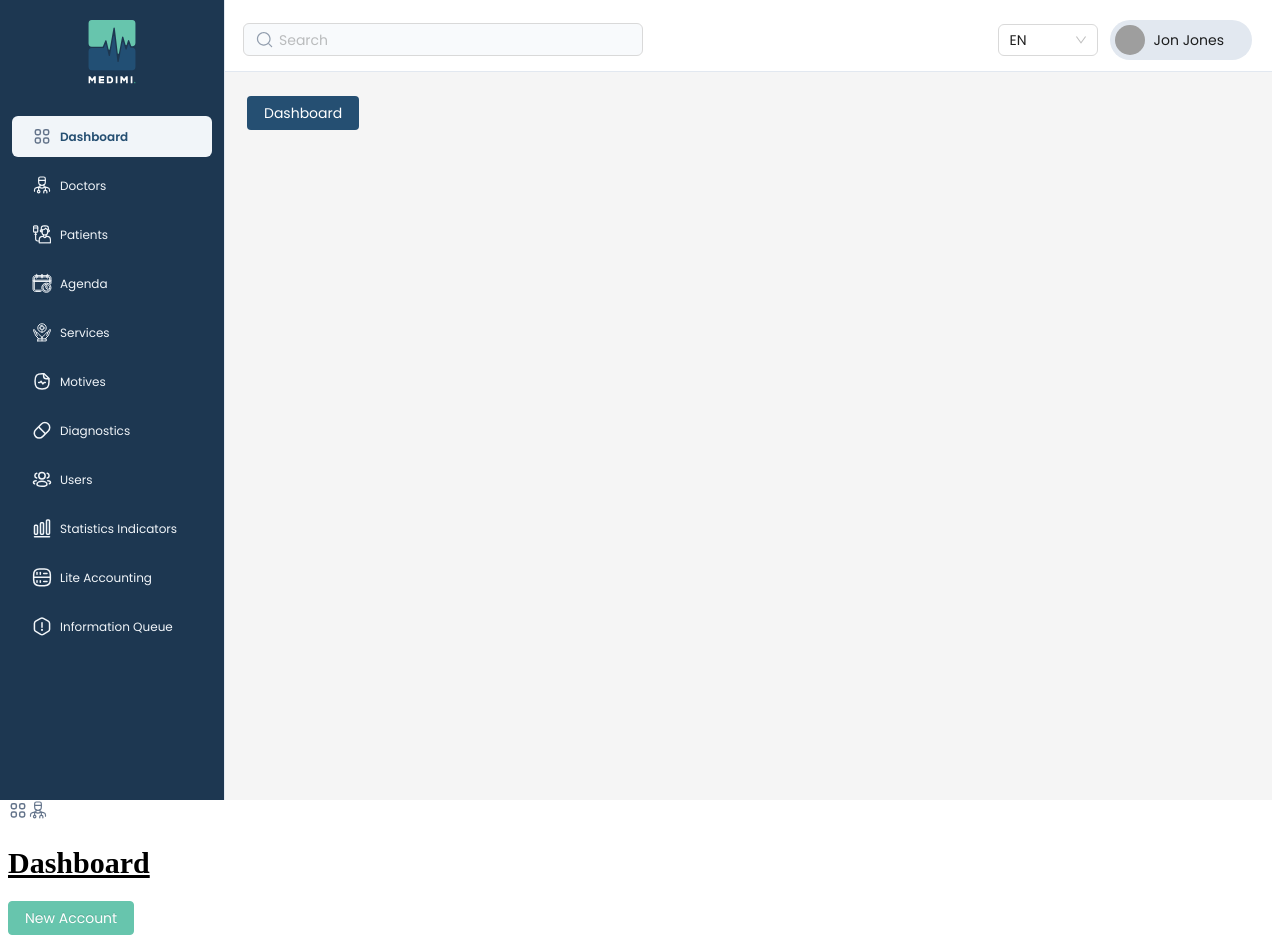
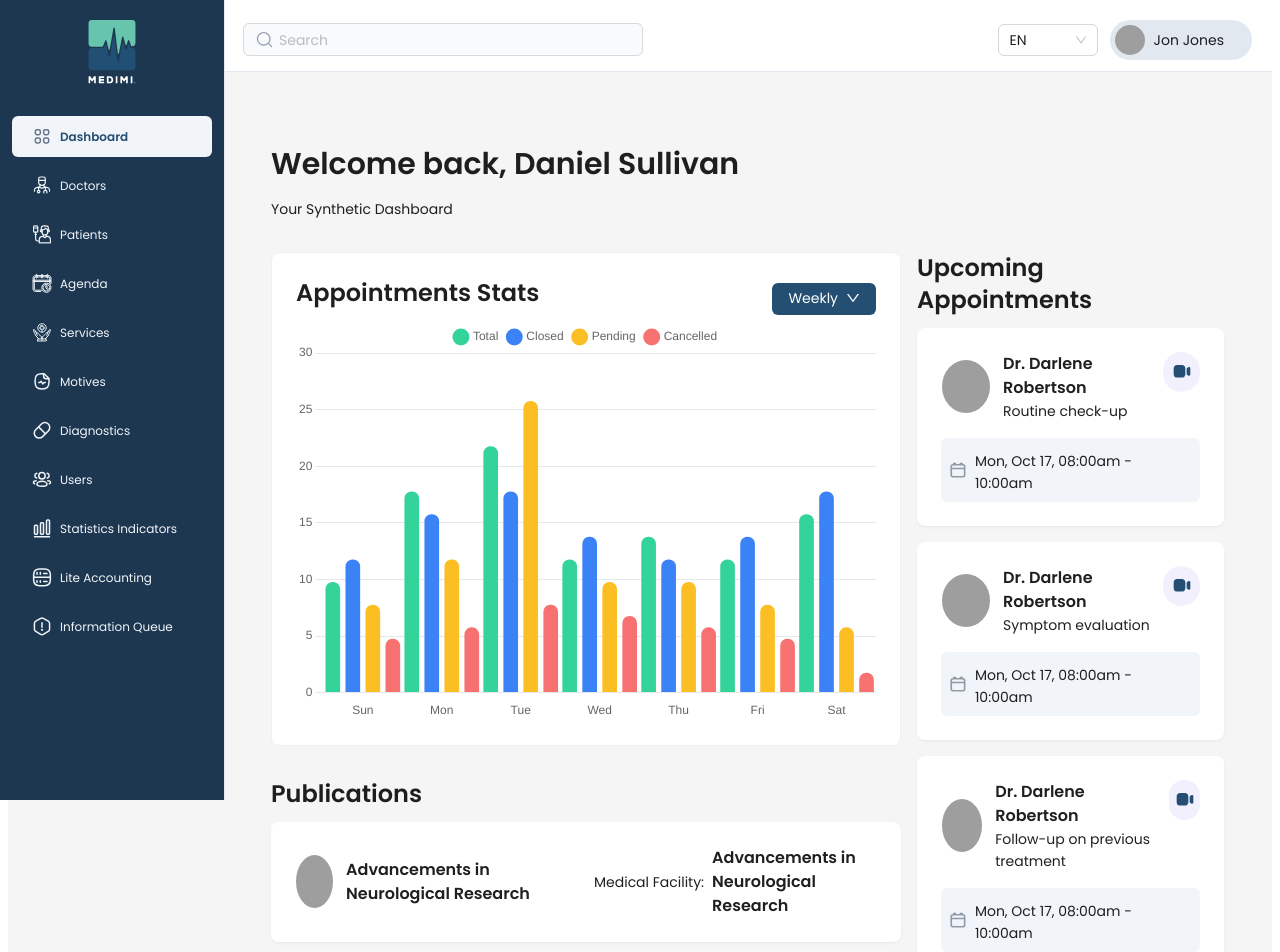
Before and after one commit to deftzero/medimi-caretaker, a React (Vite) app: page /dashboard in a window 1280 px wide. Shown: the top 952 px of the page. Built offline with nearby package versions, Linux system fonts and the light colour scheme; grey boxes are pictures that could not be loaded.

Commit message:
Dashboard page Completed

```diff
--- a/src/data/index.ts
+++ b/src/data/index.ts
@@ -1,4 +1,6 @@
-import { IUser } from "../interfaces"
+import { TFunction } from "i18next";
+import { IAppointmentsDashboard, IPublicationsDashoard, IUser } from "../interfaces"
+import { MenuProps } from "antd";
 
 
 
@@ -36,3 +38,121 @@ export const serviceOptions: any = [
     name: 'Service B'
   }
 ]
+const datasetsBarStyles ={
+  borderColor: "transparent",
+  borderWidth: 3,
+  barThickness: 20,
+  maxBarThickness: 20,
+  barPercentage: 0.5,
+  borderRadius: 15,
+}
+export const appointmentsStatsData = (t: TFunction<"translation", undefined>) => ({
+  labels: ["Sun", "Mon", "Tue", "Wed", "Thu", "Fri", "Sat"],
+  datasets: [
+    {
+      label: t("dashboard.statsLabels.total"),
+      backgroundColor: "#34D399",
+      ...datasetsBarStyles,
+      data: [10, 18, 22, 12, 14, 12, 16],
+    },
+    {
+      label: t("dashboard.statsLabels.closed"),
+      backgroundColor: "#3B82F6",
+      ...datasetsBarStyles,
+      data: [12, 16, 18, 14, 12, 14, 18],
+    },
+    {
+      label: t("dashboard.statsLabels.pending"),
+      backgroundColor: "#FBBF24",
+      ...datasetsBarStyles,
+      data: [8, 12, 26, 10, 10, 8, 6],
+    },
+    {
+      label: t("dashboard.statsLabels.cancelled"),
+      backgroundColor: "#F87171",
+      ...datasetsBarStyles,
+      data: [5, 6, 8, 7, 6, 5, 2],
+    },
+  ],
+});
+
+export const appointmentsStatsOptions: any = {
+  responsive: true,
+  maintainAspectRatio: false,
+  scales: {
+    xAxes: [{ categorySpacing: 0 }],
+    x: {
+      grid: {
+        display: false,
+      },
+      border: {
+        display: false, // Removes the x-axis line
+      },
+    },
+    y: {
+      beginAtZero: true,
+      grid: {
+        color: "#E5E7EB", // Tailwind gray-300
+        borderDash: [5, 5],
+      },
+      border: {
+        display: false, // Removes the x-axis line
+      },
+    },
+  },
+  plugins: {
+    legend: {
+      position: "top",
+      labels: {
+        usePointStyle: true,
+      },
+    },
+    tooltip: {
+      mode: "index",
+      intersect: false,
+    },
+  },
+};
+
+export const appointmentsDashboard:IAppointmentsDashboard[] = [
+  {
+    doctor: "Dr. Darlene Robertson",
+    type: "Routine check-up",
+    time: "Mon, Oct 17, 08:00am - 10:00am",
+  },
+  {
+    doctor: "Dr. Darlene Robertson",
+    type: "Symptom evaluation",
+    time: "Mon, Oct 17, 08:00am - 10:00am",
+  },
+  {
+    doctor: "Dr. Darlene Robertson",
+    type: "Follow-up on previous treatment",
+    time: "Mon, Oct 17, 08:00am - 10:00am",
+  },
+];
+
+export const publicationsDashoard:IPublicationsDashoard[] = [
+  {
+    title: "Advancements in Neurological Research",
+    facility: "Evergreen Hospital",
+  },
+  {
+    title: "Addressing Mental Health Challenges in Adolescents",
+    facility: "Willowbrook Medical Group",
+  },
+  {
+    title: "Emerging Technologies in Rehabilitation Medicine",
+    facility: "Pinecrest Health Services",
+  },
+];
+export const appointmentsStatsDropdownItems = (t: TFunction<"translation", undefined>): MenuProps["items"] => ([
+  {
+    label: t("dashboard.statsView"),
+    key: "1",
+  },
+  {
+    label: t("dashboard.statsView"),
+    key: "2",
+  },
+]);
--- a/src/i18n/en/translationEN.json
+++ b/src/i18n/en/translationEN.json
@@ -27,5 +27,20 @@
   },
   "user": {
     "title": "User Details"
+  },
+  "dashboard":{
+    "title": "Welcome back, {{name}}",
+    "subTitle": "Your Synthetic Dashboard",
+    "appointmentsStats": "Appointments Stats",
+    "statsLabels": {
+      "total": "Total",
+      "closed": "Closed",
+      "pending": "Pending",
+      "cancelled": "Cancelled"
+    },
+    "statsView": "Weekly",
+    "publications": "Publications",
+    "upcomingAppointments": "Upcoming Appointments",
+    "facility": "Medical Facility"
   }
 }
--- a/src/pages/caretaker/dashboard/Dashboard.tsx
+++ b/src/pages/caretaker/dashboard/Dashboard.tsx
@@ -1,13 +1,134 @@
-import AppButton from '../../../components/ui/AppButton';
+import {
+  Card,
+  Col,
+  Row,
+  Avatar,
+  Typography,
+  Dropdown,
+  Space,
+} from "antd";
+import { Bar } from "react-chartjs-2";
+import "chart.js/auto";
+import { useTranslation } from "react-i18next";
+import { DownOutlined } from "@ant-design/icons";
+import VideoCamera from "../../../assets/icons/video-camera.svg?react";
+import Calender from "../../../assets/icons/calendar.svg?react";
+import AppButton from "../../../components/ui/AppButton";
+import { ACTION_COLORS } from "../../../config/constants";
+import { appointmentsDashboard, appointmentsStatsData, appointmentsStatsDropdownItems, appointmentsStatsOptions, publicationsDashoard } from "../../../data";
 
+const { Title, Text } = Typography;
+const Dashboard = () => {
+  const { t } = useTranslation();
+  const menuProps: any = {
+    items:appointmentsStatsDropdownItems(t),
+    onClick: (e: React.MouseEvent<HTMLButtonElement>) => {
+      console.log("click left button", e);
+    },
+  };
+  return (
+    <div className="p-6">
+      <div className="mb-8">
+        <Title level={2}>
+          {t("dashboard.title", { name: "Daniel Sullivan" })}
+        </Title>
+        <Text>{t("dashboard.subTitle")}</Text>
+      </div>
+      <Row gutter={16}>
+        <Col lg={16} xs={24}>
+          <Card>
+            <div className="header flex flex-row justify-between items-center">
+              <Title level={3} className="m-0">
+                {t("dashboard.appointmentsStats")}
+              </Title>
+              <Dropdown menu={menuProps}>
+                <AppButton type="primary">
+                  <Space>
+                    {t("dashboard.statsView")}
+                    <DownOutlined />
+                  </Space>
+                </AppButton>
+              </Dropdown>
+            </div>
+            <div style={{ height: 400 }}>
+              <Bar data={appointmentsStatsData(t)} options={appointmentsStatsOptions} />
+            </div>
+          </Card>
+          <div className="mt-8">
+          <Title level={3} className="m-0">
+            {t("dashboard.publications")}
+          </Title>
+          {publicationsDashoard?.map((item) => (
+            <div className="mb-4" key={item?.title}>
+              <Card bordered={false}>
+                <Row gutter={16} >
+                  <Col className="flex items-center" lg={12} xs={24}>
+                    <Avatar size={55} src="https://i.pravatar.cc/300">
+                      {item?.title?.split(" ")[0]?.charAt(0)}
+                      {item?.title?.split(" ")[1]?.charAt(0)}
+                    </Avatar>
+                    <div className="ml-3">
+                      <Title level={5} className="m-0 !mb-0">
+                        {item?.title}
+                      </Title>
+                    </div>
+                  </Col>
+                  <Col
+                  lg={12}
+                  xs={24}
+                    className="flex items-center justify-start"
+                  >
+                    <Text className="!mb-0 whitespace-nowrap !mr-2">
+                      {t("dashboard.facility")}:
+                    </Text>
+                    <Title level={5} className="!m-0">
+                        {item?.title}
+                      </Title>
+                  </Col>
+                </Row>
+              </Card>
+            </div>
+          ))}
+        </div>
+        </Col>
+        <Col lg={8} xs={24}>
+          <Title level={3} className="m-0">
+            {t("dashboard.upcomingAppointments")}
+          </Title>
+          {appointmentsDashboard?.map((item) => (
+            <div className="mb-4" key={item?.doctor}>
+              <Card bordered={false}>
+                <div className="flex justify-between ">
+                  <div className="flex items-center">
+                    <Avatar size={55} src="https://i.pravatar.cc/300">
+                      {item?.doctor.split(" ")[0]?.charAt(0)}
+                      {item?.doctor.split(" ")[1]?.charAt(0)}
+                    </Avatar>
+                    <div className="ml-3">
+                      <Title level={5} className="m-0 !mb-0">
+                        {item?.doctor}
+                      </Title>
+                      <Text className="m-0">{item?.type}</Text>
+                    </div>
+                  </div>
+                  <div
+                    className="flex w-10 h-10 items-center justify-center hover:cursor-pointer rounded-full"
+                    style={{ backgroundColor: ACTION_COLORS.VIEW }}
+                  >
+                    <VideoCamera />
+                  </div>
+                </div>
+                <div className="mt-4 flex flex-row justify-center p-2 items-center gap-2 hover:cursor-pointer rounded-md bg-slate-100">
+                  <Calender />
+                  <Text className="!mt-1">{item?.time}</Text>
+                </div>
+              </Card>
+            </div>
+          ))}
+        </Col>
+      </Row>
+    </div>
+  );
+};
 
-export default function Dashboard() {
-
-  return (
-    <div className="space-y-5">
-      <div className="header flex flex-row justify-between items-center">
-        <AppButton type='primary' size='small'>Dashboard</AppButton>
-      </div>
-    </div>
-  )
-}
+export default Dashboard;
--- a/src/pages/caretaker/users/Users.tsx
+++ b/src/pages/caretaker/users/Users.tsx
@@ -15,7 +15,7 @@ import { useTranslation } from "react-i18next";
 
 
 
-const { Title } = Typography;
+const { Title, } = Typography;
 
 export default function Users() {
   const { t } = useTranslation();
```
Also changed, not shown: src/interfaces/index.ts (+11 -0 lines), 2 other files (tests, documents, lock files or other folders).
